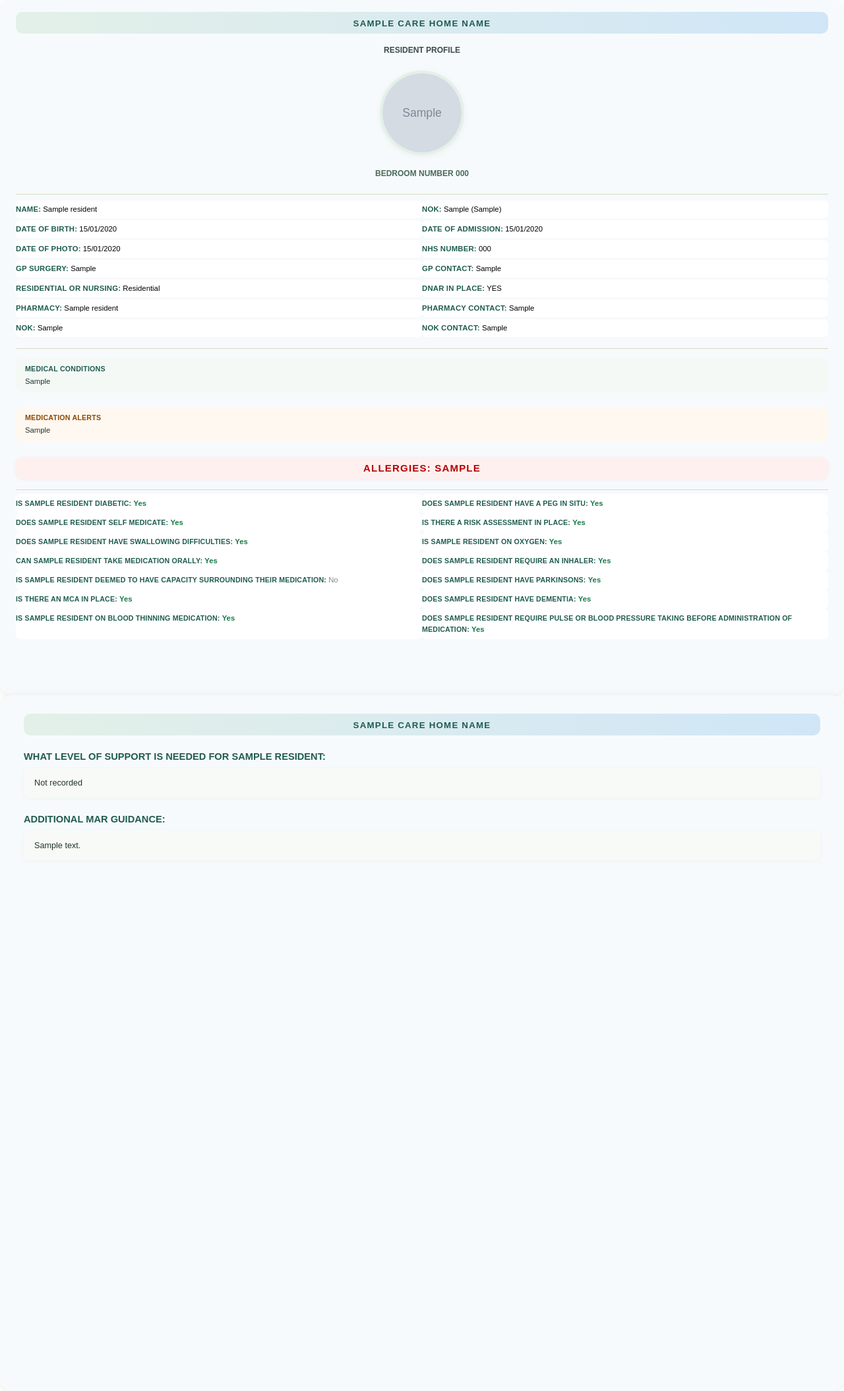
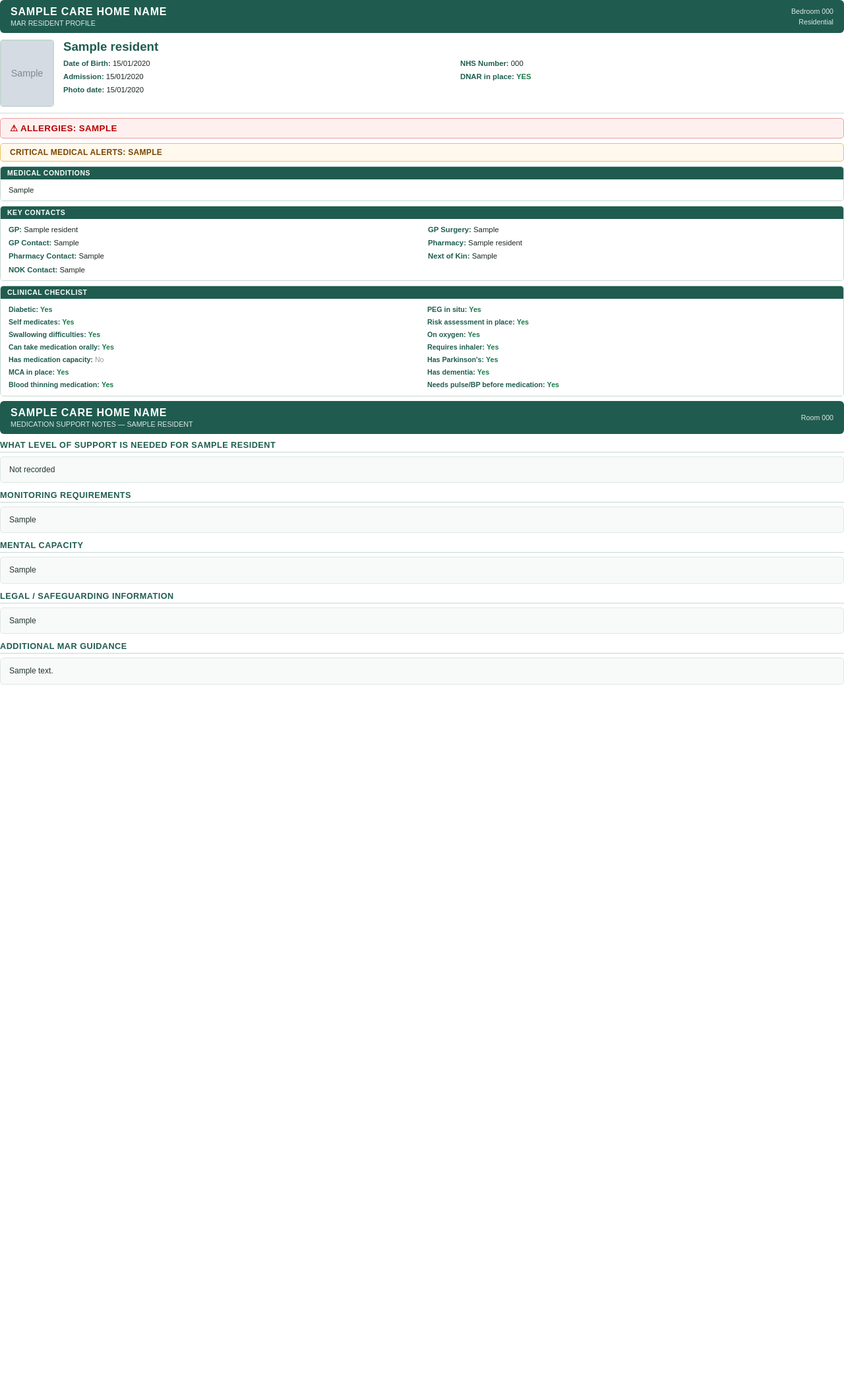
Before and after one commit to sherrywilly/Prn_protocol_generator, a Django app: template core/templates/core/resident_pdf.html in a window 1280 px wide. Shown: the whole page at 66% size. After the commit the page ends 1038 px from the top, so only its background shows below. Run offline with Django 4.2, Linux system fonts and the light colour scheme; tables that the repository leaves empty hold one stand-in row (values such as "Sample post"); the template is opened without the code that fills it: values that come from a table or form of the project are taken from there, most other values are stand-ins (such as "Sample title", 1, 10 or a date in 2020); grey boxes marked "Sample" are stand-in pictures.

Commit message:
feat: complete PDF/DOCX redesign with identical clinical layout
Agent-Logs-Url: https://github.com/sherrywilly/Prn_protocol_generator/sessions/ab479ba7-51a7-43bb-9607-b5958a7855ac

Co-authored-by: sherrywilly <40135571+sherrywilly@users.noreply.github.com>

```diff
--- a/core/templates/core/resident_pdf.html
+++ b/core/templates/core/resident_pdf.html
@@ -3,303 +3,237 @@
 <head>
 <meta charset="UTF-8">
 <style>
-  @page { size: A4; margin: 0.9cm; }
-  body {
-    font-family: Arial, sans-serif;
-    font-size: 9pt;
-    color: #000;
-    margin: 0;
-    padding: 0;
-    background: #ffffff;
+  @page { size: A4; margin: 1.1cm 1.4cm; }
+  body { font-family: Arial, sans-serif; font-size: 9pt; color: #1a2620; margin: 0; background: #fff; }
+
+  /* ── Header bar ── */
+  .doc-header {
+    background: #1f5c4f;
+    color: #fff;
+    border-radius: 6px;
+    padding: 9px 16px;
+    margin-bottom: 10px;
+    display: flex;
+    justify-content: space-between;
+    align-items: center;
   }
-  .sheet {
-    background: #f7fafc;
-    border-radius: 18px;
-    box-shadow: 0 2px 16px #b7c7b733, 0 1.5px 6px #b7c7b722;
-    padding: 28px 36px;
-    height: 279mm;
-    min-height: 279mm;
-    box-sizing: border-box;
-    overflow: hidden;
-  }
-  .sheet.first-page {
-    padding: 18px 24px;
-  }
-  .first-page-content {
-    height: 100%;
-    display: flex;
-    flex-direction: column;
-    justify-content: flex-start;
-    gap: 6px;
-  }
-  .page-break {
-    page-break-before: always;
-  }
-  .title-bar {
-    background: linear-gradient(90deg, #e3f0e8 0%, #d0e6f7 100%);
-    border-radius: 10px;
-    text-align: center;
-    font-size: 10pt;
-    font-weight: 700;
-    text-transform: uppercase;
-    letter-spacing: 1.2px;
-    margin: 0 auto 18px;
-    width: 100%;
-    padding: 10px 0 8px 0;
-    color: #1f5c4f;
-    border: none;
-  }
-  .sub-title {
-    text-align: center;
-    font-size: 9pt;
-    font-weight: 600;
-    text-transform: uppercase;
-    margin: 0 0 18px 0;
-    color: #3a4a4a;
-  }
-  .photo-wrap {
-    text-align: center;
-    margin: 0 0 12px 0;
-  }
+  .doc-header-main { font-size: 12pt; font-weight: 700; letter-spacing: 0.8px; }
+  .doc-header-sub  { font-size: 8pt; opacity: 0.85; margin-top: 2px; }
+  .doc-header-right { text-align: right; font-size: 8pt; opacity: 0.85; line-height: 1.5; }
+
+  /* ── Resident identity card ── */
+  .id-card { display: flex; gap: 14px; align-items: flex-start; margin-bottom: 9px; }
   .photo {
-    width: 120px;
-    height: 120px;
-    object-fit: cover;
-    border-radius: 50%;
-    border: 4px solid #e3f0e8;
-    box-shadow: 0 2px 8px #b7c7b733;
+    width: 78px; height: 98px; object-fit: cover;
+    border-radius: 5px; border: 2px solid #c4d8d2;
   }
   .photo-placeholder {
-    width: 120px;
-    height: 120px;
-    display: inline-block;
-    border-radius: 50%;
-    border: 4px dashed #e3f0e8;
-    background: #f8f8f8;
+    width: 78px; height: 98px;
+    border-radius: 5px; border: 2px dashed #c4d8d2;
+    background: #f3f8f5;
   }
-  .room {
-    text-align: center;
-    font-weight: 600;
-    text-transform: uppercase;
-    margin: 0 0 18px 0;
-    font-size: 9pt;
-    color: #4a6a5a;
+  .id-info { flex: 1; }
+  .id-name { font-size: 14pt; font-weight: 700; color: #1f5c4f; margin-bottom: 5px; }
+  .id-grid { display: grid; grid-template-columns: 1fr 1fr; gap: 2px 20px; font-size: 8.5pt; line-height: 1.6; }
+  .lbl { font-weight: 700; color: #1f5c4f; }
+
+  /* ── Divider ── */
+  .divider { height: 1px; background: #cdddd7; margin: 7px 0; }
+
+  /* ── Alert boxes ── */
+  .alert-red {
+    background: #fff0f0; border: 1.5px solid #e8a0a0;
+    border-radius: 5px; padding: 7px 14px;
+    color: #b80000; font-weight: 700; font-size: 10pt;
+    text-transform: uppercase; letter-spacing: 0.4px;
+    margin-bottom: 7px;
   }
-  .two-col {
-    width: 100%;
-    border-collapse: separate;
-    border-spacing: 0 3px;
-    margin: 0 0 8px 0;
-  }
-  .two-col td {
-    width: 50%;
-    vertical-align: top;
-    padding: 5px 14px 5px 0;
-    font-size: 8.5pt;
-    line-height: 1.5;
-    background: #fff;
-    border-radius: 7px;
-    border: none;
-  }
-  .label {
-    font-weight: 700;
-    text-transform: uppercase;
-    letter-spacing: 0.2px;
-    color: #1f5c4f;
-  }
-  .allergy {
-    text-align: center;
-    margin: 10px 0 10px 0;
-    color: #b80000;
-    font-size: 15px;
-    font-weight: 700;
-    text-transform: uppercase;
-    letter-spacing: 1.2px;
-    border: none;
-    background: #fff0f0;
-    border-radius: 12px;
-    box-shadow: 0 1px 6px #f3bcbc44;
-    padding: 8px 12px;
-  }
-  .conditions-section {
-    margin: 8px 0;
-    background: #f4f9f6;
-    border-radius: 10px;
-    padding: 8px 14px;
-    font-size: 8.5pt;
-    line-height: 1.5;
-  }
-  .conditions-title {
-    font-weight: 700;
-    text-transform: uppercase;
-    color: #1f5c4f;
-    font-size: 8pt;
-    letter-spacing: 0.2px;
-    margin-bottom: 3px;
-  }
-  .conditions-body {
-    color: #223531;
+  .alert-amber {
+    background: #fff8ec; border: 1.5px solid #e8c060;
+    border-radius: 5px; padding: 6px 14px;
+    color: #7a4800; font-weight: 700; font-size: 9pt;
+    text-transform: uppercase; letter-spacing: 0.3px;
+    margin-bottom: 7px;
     white-space: pre-line;
   }
-  .questions {
-    width: 100%;
-    border-collapse: collapse;
-    table-layout: fixed;
-    margin: 0;
+
+  /* ── Section panels ── */
+  .panel { margin-bottom: 7px; border-radius: 5px; overflow: hidden; border: 1px solid #c4d8d2; }
+  .panel-head {
+    background: #1f5c4f; color: #fff;
+    padding: 4px 10px;
+    font-size: 7.8pt; font-weight: 700; letter-spacing: 0.6px;
+    text-transform: uppercase;
   }
-  .questions tr {
-    border-bottom: none;
+  .panel-body {
+    background: #fff; padding: 7px 12px;
+    font-size: 8.5pt; line-height: 1.6; color: #1a2620;
+    white-space: pre-line;
   }
-  .questions td {
-    width: 50%;
-    vertical-align: top;
-    padding: 6px 14px 6px 0;
-    font-size: 8.5pt;
-    line-height: 1.5;
-    background: #fff;
-    border-radius: 7px;
-    border: none;
+
+  /* ── Key contacts grid ── */
+  .contacts-grid { display: grid; grid-template-columns: 1fr 1fr; gap: 2px 18px; }
+  .kv-row { font-size: 8.5pt; line-height: 1.6; }
+
+  /* ── Clinical checklist ── */
+  .checklist { display: grid; grid-template-columns: 1fr 1fr; gap: 1px 16px; }
+  .ci { font-size: 8pt; line-height: 1.7; }
+  .ci-lbl { font-weight: 700; color: #1f5c4f; }
+  .yes { color: #1a7a4a; font-weight: 700; }
+  .no  { color: #999; }
+
+  /* ── Page break ── */
+  .page-break { page-break-before: always; }
+
+  /* ── Page 2 sections ── */
+  .body-section { margin-bottom: 12px; }
+  .body-section-title {
+    font-size: 9.5pt; font-weight: 700; color: #1f5c4f;
+    text-transform: uppercase; letter-spacing: 0.5px;
+    border-bottom: 1.5px solid #c4d8d2; padding-bottom: 3px;
+    margin-bottom: 6px;
   }
-  .q-label {
-    text-transform: uppercase;
-    font-weight: 700;
-    letter-spacing: 0.15px;
-    color: #1f5c4f;
-    font-size: 8pt;
-  }
-  .q-yes { color: #1a7a4a; font-weight: 700; }
-  .q-no  { color: #888; font-weight: 400; }
-  .support-title {
-    margin: 24px 0 10px;
-    text-transform: uppercase;
-    font-weight: 700;
-    font-size: 11pt;
-    color: #1f5c4f;
-  }
-  .support-body {
-    font-size: 9.5pt;
-    line-height: 1.6;
-    white-space: pre-line;
-    color: #223531;
-    background: #f8faf7;
-    border-radius: 8px;
-    padding: 12px 16px;
-    box-shadow: 0 1px 6px #b7c7b722;
+  .body-section-content {
+    font-size: 9pt; line-height: 1.7; color: #223531;
+    white-space: pre-line; background: #f7faf8;
+    border-radius: 5px; padding: 9px 13px;
+    border: 1px solid #dde8e4;
   }
 </style>
 </head>
 <body>
-<div class="sheet first-page">
-  <div class="first-page-content">
+
+<!-- ═══════════════════════════ PAGE 1 ═══════════════════════════ -->
+<div class="doc-header">
   <div>
-      <div class="title-bar">{{ care_home_name|default:"Welshwood Manor" }}</div>
-      <div class="sub-title">Resident Profile</div>
+    <div class="doc-header-main">{{ care_home_name|upper }}</div>
+    <div class="doc-header-sub">MAR RESIDENT PROFILE</div>
+  </div>
+  <div class="doc-header-right">
+    Bedroom {{ resident.room_number|default:"N/A" }}<br>
+    {{ resident.get_residential_or_nursing_display }}
+  </div>
 </div>
 
-    <div class="photo-wrap">
+<!-- Resident ID card -->
+<div class="id-card">
   {% if resident_photo_uri %}
-        <img src="{{ resident_photo_uri }}" alt="{{ resident.name }}" class="photo">
+    <img src="{{ resident_photo_uri }}" class="photo" alt="{{ resident.name }}">
   {% else %}
     <div class="photo-placeholder"></div>
   {% endif %}
+  <div class="id-info">
+    <div class="id-name">{{ resident.name }}</div>
+    <div class="id-grid">
+      <div><span class="lbl">Date of Birth:</span> {{ resident.date_of_birth|date:"d/m/Y" }}</div>
+      <div><span class="lbl">NHS Number:</span> {{ resident.nhs_number|default:"Not recorded" }}</div>
+      <div><span class="lbl">Admission:</span> {{ resident.created_at|date:"d/m/Y" }}</div>
+      <div><span class="lbl">DNAR in place:</span> {% if resident.dnar_in_place %}<span class="yes">YES</span>{% else %}<span class="no">No</span>{% endif %}</div>
+      <div><span class="lbl">Photo date:</span> {{ resident.updated_at|date:"d/m/Y" }}</div>
+    </div>
+  </div>
 </div>
 
-    <div class="room">Bedroom Number {{ resident.room_number|default:"N/A" }}</div>
+<div class="divider"></div>
 
-    <div style="width:100%; height:1px; background:#d3dcc0;"></div>
+<!-- Allergy alert -->
+<div class="alert-red">⚠ Allergies: {{ resident.allergies|default:"Not recorded" }}</div>
 
-    <table class="two-col">
-      <tr>
-        <td><span class="label">Name:</span> {{ resident.name|default:"Not recorded" }}</td>
-        <td><span class="label">NOK:</span> {{ resident.next_of_kin|default:"Not recorded" }} {% if resident.next_of_kin_contact %}({{ resident.next_of_kin_contact }}){% endif %}</td>
-      </tr>
-      <tr>
-        <td><span class="label">Date of Birth:</span> {{ resident.date_of_birth|date:"d/m/Y" }}</td>
-        <td><span class="label">Date of Admission:</span> {{ resident.created_at|date:"d/m/Y" }}</td>
-      </tr>
-      <tr>
-        <td><span class="label">Date of Photo:</span> {{ resident.updated_at|date:"d/m/Y" }}</td>
-        <td><span class="label">NHS Number:</span> {{ resident.nhs_number|default:"Not recorded" }}</td>
-      </tr>
-      <tr>
-        <td><span class="label">GP Surgery:</span> {{ resident.gp_surgery|default:resident.gp_name|default:"Not recorded" }}</td>
-        <td><span class="label">GP Contact:</span> {{ resident.gp_contact|default:"Not recorded" }}</td>
-      </tr>
-      <tr>
-        <td><span class="label">Residential or Nursing:</span> {{ resident.get_residential_or_nursing_display|default:"Residential" }}</td>
-        <td><span class="label">DNAR in place:</span> {% if resident.dnar_in_place %}YES{% else %}No{% endif %}</td>
-      </tr>
-      <tr>
-        <td><span class="label">Pharmacy:</span> {{ resident.pharmacy_name|default:"Not recorded" }}</td>
-        <td><span class="label">Pharmacy Contact:</span> {{ resident.pharmacy_contact|default:"Not recorded" }}</td>
-      </tr>
-      <tr>
-        <td><span class="label">NOK:</span> {{ resident.next_of_kin|default:"Not recorded" }}</td>
-        <td><span class="label">NOK Contact:</span> {{ resident.next_of_kin_contact|default:"Not recorded" }}</td>
-      </tr>
-    </table>
+<!-- Critical Medical Alerts -->
+{% if resident.medication_alerts %}
+<div class="alert-amber">Critical Medical Alerts: {{ resident.medication_alerts }}</div>
+{% endif %}
 
-    <div style="width:100%; height:1px; background:#d3dcc0;"></div>
-
+<!-- Medical Conditions -->
 {% if resident.medical_conditions %}
-    <div class="conditions-section">
-      <div class="conditions-title">Medical conditions</div>
-      <div class="conditions-body">{{ resident.medical_conditions }}</div>
+<div class="panel">
+  <div class="panel-head">Medical Conditions</div>
+  <div class="panel-body">{{ resident.medical_conditions }}</div>
 </div>
 {% endif %}
 
-    {% if resident.medication_alerts %}
-    <div class="conditions-section" style="background:#fff8f0;">
-      <div class="conditions-title" style="color:#8a4800;">Medication alerts</div>
-      <div class="conditions-body">{{ resident.medication_alerts }}</div>
+<!-- Key Contacts -->
+<div class="panel">
+  <div class="panel-head">Key Contacts</div>
+  <div class="panel-body" style="white-space:normal;">
+    <div class="contacts-grid">
+      <div class="kv-row"><span class="lbl">GP:</span> {{ resident.gp_name|default:"Not recorded" }}</div>
+      <div class="kv-row"><span class="lbl">GP Surgery:</span> {{ resident.gp_surgery|default:"Not recorded" }}</div>
+      <div class="kv-row"><span class="lbl">GP Contact:</span> {{ resident.gp_contact|default:"Not recorded" }}</div>
+      <div class="kv-row"><span class="lbl">Pharmacy:</span> {{ resident.pharmacy_name|default:"Not recorded" }}</div>
+      <div class="kv-row"><span class="lbl">Pharmacy Contact:</span> {{ resident.pharmacy_contact|default:"Not recorded" }}</div>
+      <div class="kv-row"><span class="lbl">Next of Kin:</span> {{ resident.next_of_kin|default:"Not recorded" }}</div>
+      <div class="kv-row"><span class="lbl">NOK Contact:</span> {{ resident.next_of_kin_contact|default:"Not recorded" }}</div>
+    </div>
+  </div>
+</div>
+
+<!-- Clinical Checklist -->
+<div class="panel">
+  <div class="panel-head">Clinical Checklist</div>
+  <div class="panel-body" style="white-space:normal;">
+    <div class="checklist">
+      <div class="ci"><span class="ci-lbl">Diabetic:</span> {% if resident.is_diabetic %}<span class="yes">Yes</span>{% else %}<span class="no">No</span>{% endif %}</div>
+      <div class="ci"><span class="ci-lbl">PEG in situ:</span> {% if resident.has_peg %}<span class="yes">Yes</span>{% else %}<span class="no">No</span>{% endif %}</div>
+      <div class="ci"><span class="ci-lbl">Self medicates:</span> {% if resident.self_medicates %}<span class="yes">Yes</span>{% else %}<span class="no">No</span>{% endif %}</div>
+      <div class="ci"><span class="ci-lbl">Risk assessment in place:</span> {% if resident.risk_assessment_in_place %}<span class="yes">Yes</span>{% else %}<span class="no">No</span>{% endif %}</div>
+      <div class="ci"><span class="ci-lbl">Swallowing difficulties:</span> {% if resident.has_swallowing_difficulties %}<span class="yes">Yes</span>{% else %}<span class="no">No</span>{% endif %}</div>
+      <div class="ci"><span class="ci-lbl">On oxygen:</span> {% if resident.on_oxygen %}<span class="yes">Yes</span>{% else %}<span class="no">No</span>{% endif %}</div>
+      <div class="ci"><span class="ci-lbl">Can take medication orally:</span> {% if resident.can_take_medication_orally %}<span class="yes">Yes</span>{% else %}<span class="no">No</span>{% endif %}</div>
+      <div class="ci"><span class="ci-lbl">Requires inhaler:</span> {% if resident.requires_inhaler %}<span class="yes">Yes</span>{% else %}<span class="no">No</span>{% endif %}</div>
+      <div class="ci"><span class="ci-lbl">Has medication capacity:</span> {% if resident.has_medication_capacity %}<span class="yes">Yes</span>{% else %}<span class="no">No</span>{% endif %}</div>
+      <div class="ci"><span class="ci-lbl">Has Parkinson's:</span> {% if resident.has_parkinsons %}<span class="yes">Yes</span>{% else %}<span class="no">No</span>{% endif %}</div>
+      <div class="ci"><span class="ci-lbl">MCA in place:</span> {% if resident.mca_in_place %}<span class="yes">Yes</span>{% else %}<span class="no">No</span>{% endif %}</div>
+      <div class="ci"><span class="ci-lbl">Has dementia:</span> {% if resident.has_dementia %}<span class="yes">Yes</span>{% else %}<span class="no">No</span>{% endif %}</div>
+      <div class="ci"><span class="ci-lbl">Blood thinning medication:</span> {% if resident.on_blood_thinning_medication %}<span class="yes">Yes</span>{% else %}<span class="no">No</span>{% endif %}</div>
+      <div class="ci"><span class="ci-lbl">Needs pulse/BP before medication:</span> {% if resident.requires_pulse_or_bp_before_medication %}<span class="yes">Yes</span>{% else %}<span class="no">No</span>{% endif %}</div>
+    </div>
+  </div>
+</div>
+
+<!-- ═══════════════════════════ PAGE 2 ═══════════════════════════ -->
+<div class="page-break"></div>
+
+<div class="doc-header">
+  <div>
+    <div class="doc-header-main">{{ care_home_name|upper }}</div>
+    <div class="doc-header-sub">MEDICATION SUPPORT NOTES — {{ resident.name|upper }}</div>
+  </div>
+  <div class="doc-header-right">Room {{ resident.room_number|default:"N/A" }}</div>
+</div>
+
+<div class="body-section">
+  <div class="body-section-title">What level of support is needed for {{ resident.name }}</div>
+  <div class="body-section-content">{{ support_needs_text|default:"Not recorded" }}</div>
+</div>
+
+{% if resident.monitoring_requirements %}
+<div class="body-section">
+  <div class="body-section-title">Monitoring requirements</div>
+  <div class="body-section-content">{{ resident.monitoring_requirements }}</div>
 </div>
 {% endif %}
 
-    <div class="allergy">Allergies: {{ resident.allergies|default:"Not recorded" }}</div>
+{% if resident.mental_capacity %}
+<div class="body-section">
+  <div class="body-section-title">Mental capacity</div>
+  <div class="body-section-content">{{ resident.mental_capacity }}</div>
+</div>
+{% endif %}
 
-    <div style="width:100%; height:1px; background:#d3dcc0;"></div>
+{% if resident.legal_safeguarding_information %}
+<div class="body-section">
+  <div class="body-section-title">Legal / safeguarding information</div>
+  <div class="body-section-content">{{ resident.legal_safeguarding_information }}</div>
+</div>
+{% endif %}
 
-    <table class="questions">
-      <tr>
-        <td><span class="q-label">Is {{ resident.name|upper }} diabetic:</span> {% if resident.is_diabetic %}<span class="q-yes">Yes</span>{% else %}<span class="q-no">No</span>{% endif %}</td>
-        <td><span class="q-label">Does {{ resident.name|upper }} have a PEG in situ:</span> {% if resident.has_peg %}<span class="q-yes">Yes</span>{% else %}<span class="q-no">No</span>{% endif %}</td>
-      </tr>
-      <tr>
-        <td><span class="q-label">Does {{ resident.name|upper }} self medicate:</span> {% if resident.self_medicates %}<span class="q-yes">Yes</span>{% else %}<span class="q-no">No</span>{% endif %}</td>
-        <td><span class="q-label">Is there a risk assessment in place:</span> {% if resident.risk_assessment_in_place %}<span class="q-yes">Yes</span>{% else %}<span class="q-no">No</span>{% endif %}</td>
-      </tr>
-      <tr>
-        <td><span class="q-label">Does {{ resident.name|upper }} have swallowing difficulties:</span> {% if resident.has_swallowing_difficulties %}<span class="q-yes">Yes</span>{% else %}<span class="q-no">No</span>{% endif %}</td>
-        <td><span class="q-label">Is {{ resident.name|upper }} on oxygen:</span> {% if resident.on_oxygen %}<span class="q-yes">Yes</span>{% else %}<span class="q-no">No</span>{% endif %}</td>
-      </tr>
-      <tr>
-        <td><span class="q-label">Can {{ resident.name|upper }} take medication orally:</span> {% if resident.can_take_medication_orally %}<span class="q-yes">Yes</span>{% else %}<span class="q-no">No</span>{% endif %}</td>
-        <td><span class="q-label">Does {{ resident.name|upper }} require an inhaler:</span> {% if resident.requires_inhaler %}<span class="q-yes">Yes</span>{% else %}<span class="q-no">No</span>{% endif %}</td>
-      </tr>
-      <tr>
-        <td><span class="q-label">Is {{ resident.name|upper }} deemed to have capacity surrounding their medication:</span> {% if resident.has_medication_capacity %}<span class="q-yes">Yes</span>{% else %}<span class="q-no">No</span>{% endif %}</td>
-        <td><span class="q-label">Does {{ resident.name|upper }} have Parkinsons:</span> {% if resident.has_parkinsons %}<span class="q-yes">Yes</span>{% else %}<span class="q-no">No</span>{% endif %}</td>
-      </tr>
-      <tr>
-        <td><span class="q-label">Is there an MCA in place:</span> {% if resident.mca_in_place %}<span class="q-yes">Yes</span>{% else %}<span class="q-no">No</span>{% endif %}</td>
-        <td><span class="q-label">Does {{ resident.name|upper }} have dementia:</span> {% if resident.has_dementia %}<span class="q-yes">Yes</span>{% else %}<span class="q-no">No</span>{% endif %}</td>
-      </tr>
-      <tr>
-        <td><span class="q-label">Is {{ resident.name|upper }} on blood thinning medication:</span> {% if resident.on_blood_thinning_medication %}<span class="q-yes">Yes</span>{% else %}<span class="q-no">No</span>{% endif %}</td>
-        <td><span class="q-label">Does {{ resident.name|upper }} require pulse or blood pressure taking before administration of medication:</span> {% if resident.requires_pulse_or_bp_before_medication %}<span class="q-yes">Yes</span>{% else %}<span class="q-no">No</span>{% endif %}</td>
-      </tr>
-    </table>
+{% if mar_guidance_text %}
+<div class="body-section">
+  <div class="body-section-title">Additional MAR guidance</div>
+  <div class="body-section-content">{{ mar_guidance_text }}</div>
 </div>
-</div>
+{% endif %}
 
-<div class="sheet page-break">
-  <div class="title-bar">{{ care_home_name|default:"Welshwood Manor" }}</div>
-  <div class="support-title">What level of support is needed for {{ resident.name|default:"this resident" }}:</div>
-  <div class="support-body">{{ support_needs_text|default:"Not recorded" }}</div>
-  {% if mar_guidance_text %}
-    <div class="support-title">Additional MAR guidance:</div>
-    <div class="support-body">{{ mar_guidance_text }}</div>
-  {% endif %}
-</div>
 </body>
 </html>
```
Also changed, not shown: core/pdf_generator.py (+202 -33 lines). Lines whose indentation alone changed are shown as unchanged.
